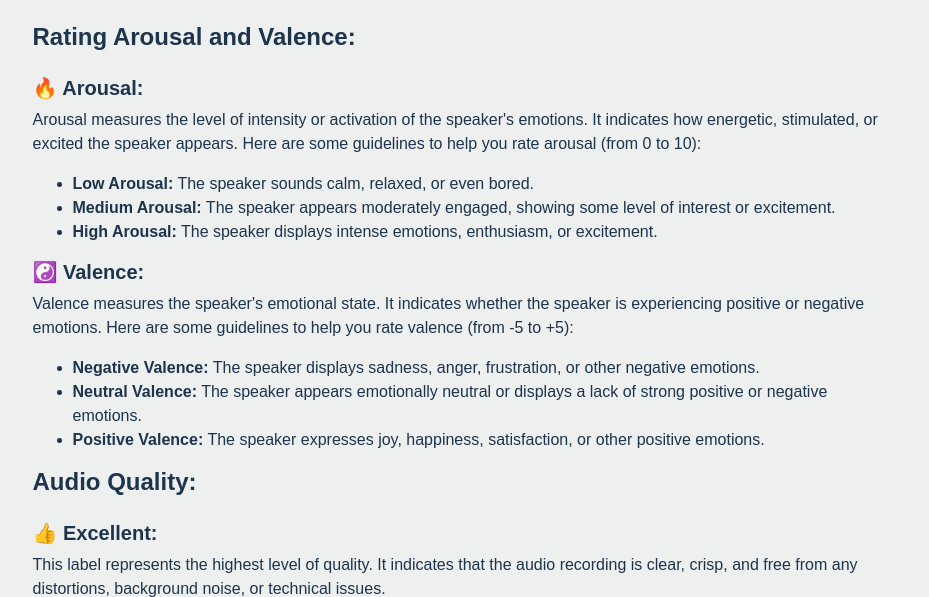
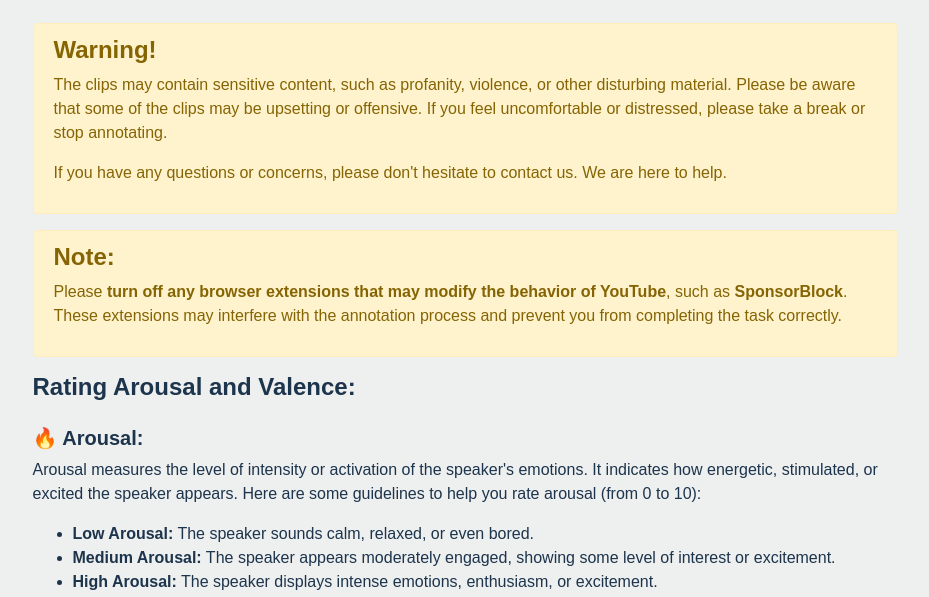
Before and after one commit to openempathic/EMNS-DCT, a Django app: page /guide/ in a window 1280 px wide. Shown: the part 2087-2684 px from the top of the page, without its empty margins (175-1104 px from the left). Run offline with Django 4.2, Linux system fonts and the light colour scheme; style sheets or scripts are compiled from the project's sources; some libraries are stand-ins or nearby versions.

Commit message:
added warning and note to guide

```diff
--- a/django_dataset_collection_tool/audio_recorder/templates/audio_recorder/annotation_guide.html
+++ b/django_dataset_collection_tool/audio_recorder/templates/audio_recorder/annotation_guide.html
@@ -93,6 +93,29 @@
                 <div class="embed-responsive embed-responsive-16by9 mb-4">
                     <iframe class="embed-responsive-item" src="https://www.youtube.com/embed/GZqYr8_Q7DE" allowfullscreen></iframe>
                 </div>
+                <!-- warn user -->
+                <div class="alert alert-warning" role="alert">
+                    <h4 class="alert-heading">Warning!</h4>
+                    <p>
+                        The clips may contain sensitive content, such as profanity,
+                        violence, or other disturbing material. Please be aware that some
+                        of the clips may be upsetting or offensive. If you feel
+                        uncomfortable or distressed, please take a break or stop annotating.
+                    </p>
+                    <p>
+                        If you have any questions or concerns, please don't hesitate to
+                        contact us. We are here to help.
+                    </p>
+                </div>
+                <div class="alert alert-warning" role="alert">
+                    <h4 class="alert-heading">Note:</h4>
+                    <p>
+                        Please <b>turn off any browser extensions that may modify the behavior of YouTube</b>,
+                        such as <b>SponsorBlock</b>. These extensions may interfere with the annotation process
+                        and prevent you from completing the task correctly.
+                    </p>
+                </div>
+
                 <div class="content-section-heading">
                     <h4 class="text-secondary mb-4">Rating Arousal and Valence:</h4>
 
```
